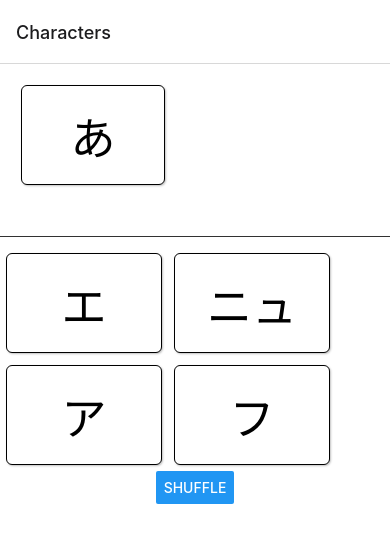
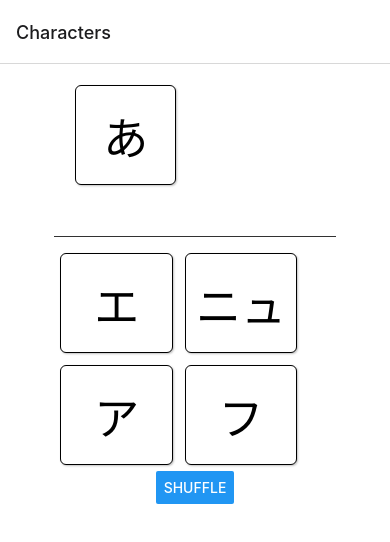
Before and after one commit to LuisSalTorro/Japanese-Character-Study-Game, a React Native app: screen / in a window 390 px wide. Both pictures are taken after a click on the button "GO TO THE MAIN PAGE". Shown: the top 542 px of the page. Built offline with nearby package versions, Linux system fonts and the light colour scheme.

Commit message:
Add touch functionality

```diff
--- a/src/Components/CharacterCard.jsx
+++ b/src/Components/CharacterCard.jsx
@@ -1,13 +1,38 @@
-import { StyleSheet, Text, View } from 'react-native';
+import { StyleSheet, Text, View, TouchableOpacity } from 'react-native';
 
 const CharacterCard = props => {
     const character = props.character
+    const isTouchable = props.isTouchable
+    const onPressFunction = props.onPressFunction
+
+    const onPress = () => {
+        onPressFunction(character)
+    }
+
+    const renderTouchable = () => {
+        return (
+            <TouchableOpacity
+                style={styles.touchable}
+                onPress={onPress}
+            >
+                <Text style={styles.text}>
+                    {character}
+                </Text>
+            </TouchableOpacity>
+        )
+    }
+
+    const renderNonTouchable = () => {
+        return (
+            <Text style={styles.text}>
+                {character}
+            </Text>
+        )
+    }
 
     return (
         <View style={styles.card}>
-            <Text style={styles.text}>
-                {character}
-            </Text>
+            {isTouchable ? renderTouchable() : renderNonTouchable()}
         </View>
     )
 }
@@ -30,13 +55,17 @@ const styles = StyleSheet.create({
 
     width: '40%',
     height: 100,
-    padding: 15,
 
     justifyContent: 'center',
   },
   text: {
-      fontSize: 45,
-      alignSelf: 'center',
+    fontSize: 45,
+    alignSelf: 'center',
+  },
+  touchable: {
+    justifyContent: 'center',
+    borderRadius: 6,
+    flex: 1,
   }
 });
 
--- a/src/MainDisplay/CardChoices.jsx
+++ b/src/MainDisplay/CardChoices.jsx
@@ -1,10 +1,19 @@
-import { StyleSheet, Text, View } from 'react-native';
+import { StyleSheet, Text, View, Pressable } from 'react-native';
 
 import CharacterCard from "./../Components/CharacterCard"
 
-const CardChoices = ({ characterSets, correctAnswerSet, displayCharacter = 'Hiragana'}) => {
+const CardChoices = ({ characterSets, correctAnswerSet, onPressFunction, displayAlphabet = 'Hiragana'}) => {
+    const isCorrectAnswer = correctAnswerSet[displayAlphabet] === characterSets[displayAlphabet]
+
     const renderCards = () => {
-        return characterSets.map((item, index)=> <CharacterCard key={index} character={item[displayCharacter]} />)
+        return characterSets.map((item, index)=> (
+            <CharacterCard
+                key={index}
+                character={item[displayAlphabet]}
+                isTouchable={true}
+                onPressFunction={onPressFunction}
+            />
+        ))
     }
 
     return (
--- a/src/MainDisplay/FrontPage.jsx
+++ b/src/MainDisplay/FrontPage.jsx
@@ -89,8 +89,12 @@ const FrontPage = props => {
     setChoiceCards(randomChoices)
   }
 
+  const getCardValueOnPress = cardCharacter => {
+    console.log('Card type', cardCharacter)
+  }
+
   const displayChoiceCards = () => {
-    return <CardChoices characterSets={choiceCards} correctAnswerSet={topCard} displayCharacter={bottomCardsAlphabet} />
+    return <CardChoices characterSets={choiceCards} correctAnswerSet={topCard} displayAlphabet={bottomCardsAlphabet} onPressFunction={getCardValueOnPress} />
   }
 
   return (
@@ -98,10 +102,12 @@ const FrontPage = props => {
         <View style={styles.container}>
           <View style={styles.cards}>
 
-            { topCard && <TopCard characterSet={topCard} displayCharacter={topCardAlphabet}/> }
+            { topCard && <TopCard characterSet={topCard} displayAlphabet={topCardAlphabet}/> }
 
             <View style={styles.bottomLine}></View>
-            { topCard && displayChoiceCards() }
+            <View style={styles.bottomCards}>
+              { topCard && displayChoiceCards() }
+            </View>
           </View>
           <Button
             title='shuffle'
@@ -127,6 +133,12 @@ const styles = StyleSheet.create({
     borderBottomColor: 'rgba(50, 50, 50, 1)',
     borderBottomWidth: StyleSheet.hairlineWidth
   },
+  bottomCards: {
+        width: '100%',
+        // flex: 1,
+        // flexDirection: 'row',
+        flexWrap: 'wrap',
+  },
   outerContainer: {
     backgroundColor: '#fff'
   }
--- a/src/MainDisplay/TopCard.jsx
+++ b/src/MainDisplay/TopCard.jsx
@@ -2,10 +2,10 @@ import { StyleSheet, Text, View } from 'react-native';
 
 import CharacterCard from "./../Components/CharacterCard"
 
-const TopCard = ({ characterSet, displayCharacter = 'Hiragana' }) => {
+const TopCard = ({ characterSet, displayAlphabet = 'Hiragana' }) => {
     return (
         <View style={styles.container}>
-            <CharacterCard character={characterSet[displayCharacter]} />
+            <CharacterCard character={characterSet[displayAlphabet]} />
         </View>
     )
 }
```
